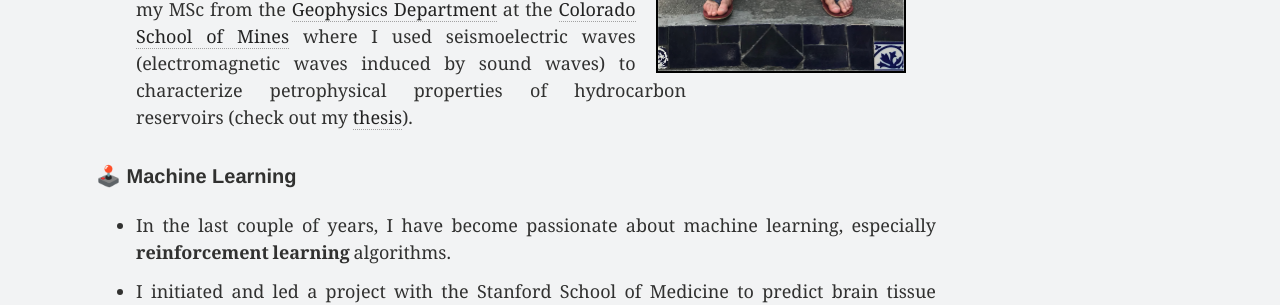
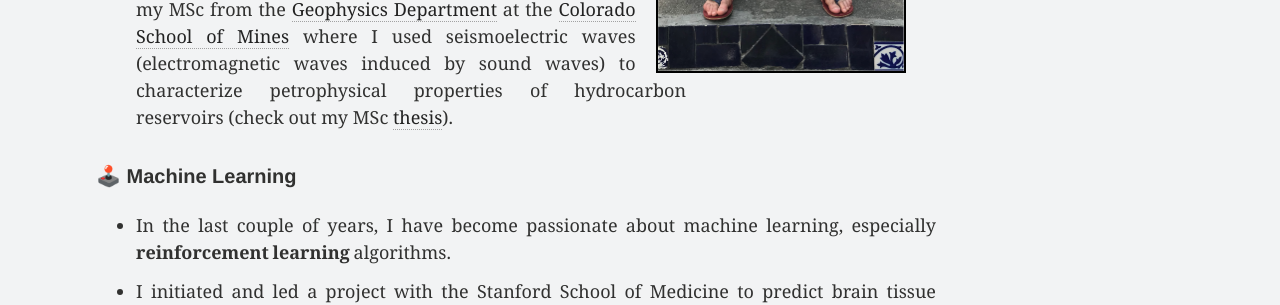
Before and after one commit to gbarnier/gbarnier.github.io, a Jekyll site: the page built from _pages/about.md, in a window 1280 px wide. Shown: the part 659-964 px from the top of the page. Built offline with Jekyll 4.4.1, drawn with Linux system fonts in a browser that asks for light colours.

Commit message:
Update about.md

```diff
--- a/_pages/about.md
+++ b/_pages/about.md
@@ -95,7 +95,7 @@ permalink: /about/
                 <li class="paragraph-fig">Under the supervision of Prof. <a href="https://wiki.seg.org/wiki/Biondo_Biondi">Biondo Biondi</a>, I design new
                 seismic imaging algorithms to produce accurate maps the Earth's subsurface using sound waves. Have a look at the <a href="/geophysics">Geophysics</a> tab!</li>
                 <li class="paragraph-fig">In 2019, my friend and fellow student <a href="https://www.linkedin.com/in/ettore-biondi/">Ettore Biondi</a> and I won the award for <a href="https://sep.sites.stanford.edu/guillaume-barnier-receives-award-best-student-paper-presented-seg-2019-annual-meeting"><b>Best Student Paper</b></a> Presented at <a href="https://seg.org">SEG</a> 2019 Annual Meeting for our work on <a href="https://library.seg.org/doi/10.1190/segam2019-3216866.1">seismic velocity model building</a>.</li>
-                <li class="paragraph-fig">Before joining the Ph.D. program at Stanford, I obtained my MSc from the <a href="https://geophysics.mines.edu">Geophysics Department</a> at the <a href="https://www.mines.edu">Colorado School of Mines</a> where I used seismoelectric waves (electromagnetic waves induced by sound waves) to characterize petrophysical properties of hydrocarbon reservoirs (check out my <a href="https://mountainscholar.org/bitstream/handle/11124/79570/Barnier_mines_0052N_10305.pdf?sequence=1" target="_blank"> thesis</a>).</li>
+                <li class="paragraph-fig">Before joining the Ph.D. program at Stanford, I obtained my MSc from the <a href="https://geophysics.mines.edu">Geophysics Department</a> at the <a href="https://www.mines.edu">Colorado School of Mines</a> where I used seismoelectric waves (electromagnetic waves induced by sound waves) to characterize petrophysical properties of hydrocarbon reservoirs (check out my MSc <a href="https://mountainscholar.org/bitstream/handle/11124/79570/Barnier_mines_0052N_10305.pdf?sequence=1" target="_blank"> thesis</a>).</li>
                 </ul>
             </p>
         </div>
```
